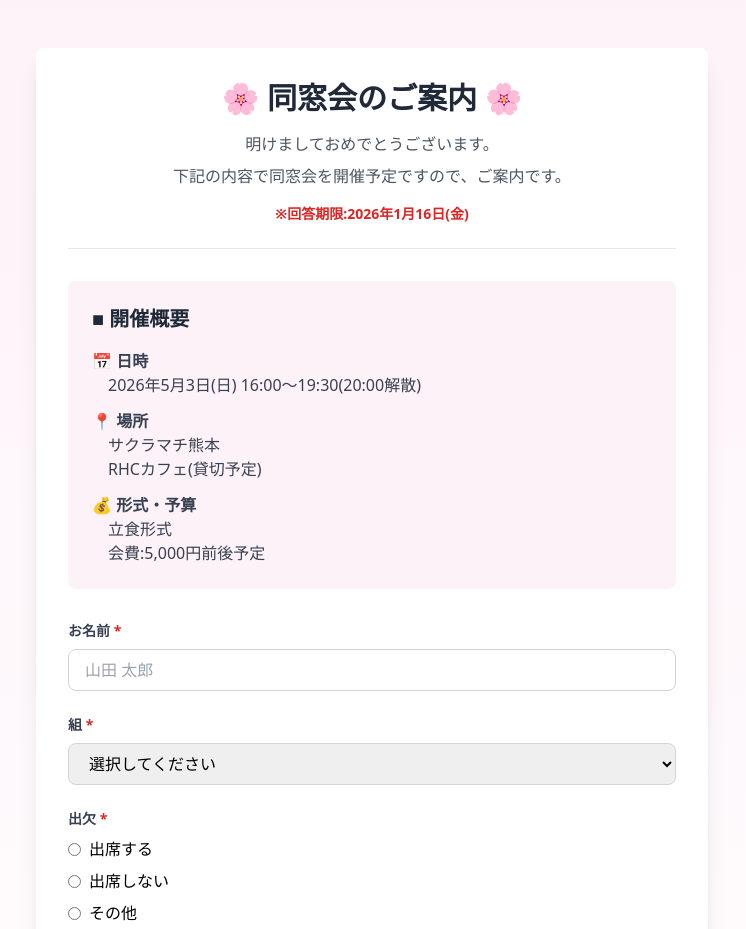
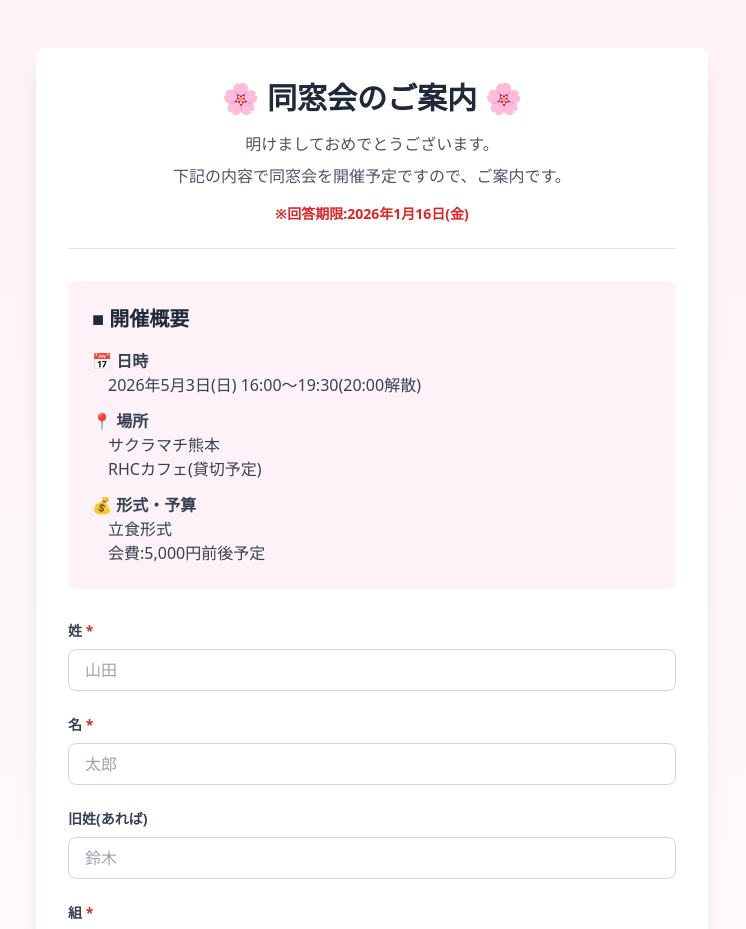
Before and after one commit to Hapiemon/dosokai, a Next.js app: page / in a window 1280 px wide. Shown: the top 929 px of the page, without its empty margins (268-1014 px from the left). Built offline with nearby package versions, Linux system fonts and the light colour scheme.

Commit message:
フォーム項目の名前を姓、名、旧姓に変更し、データベースのスキーマを更新

```diff
--- a/app/api/responses/route.ts
+++ b/app/api/responses/route.ts
@@ -5,10 +5,10 @@ export async function POST(request: NextRequest) {
   try {
     const body = await request.json();
 
-    const { name, class: classValue, attendance, attendanceOther, hasAllergy, allergyDetails, remarks } = body;
+    const { lastName, firstName, maidenName, class: classValue, attendance, attendanceOther, hasAllergy, allergyDetails, remarks } = body;
 
     // バリデーション
-    if (!name || !classValue || !attendance || typeof hasAllergy !== 'boolean') {
+    if (!lastName || !firstName || !classValue || !attendance || typeof hasAllergy !== 'boolean') {
       return NextResponse.json(
         { error: '必須項目が入力されていません' },
         { status: 400 }
@@ -29,7 +29,9 @@ export async function POST(request: NextRequest) {
     // データベースに保存
     const response = await prisma.response.create({
       data: {
-        name,
+        lastName,
+        firstName,
+        maidenName: maidenName || null,
         class: classValue,
         attendance,
         attendanceOther: attendanceOther || null,
--- a/app/page.tsx
+++ b/app/page.tsx
@@ -4,7 +4,9 @@ import { useState, FormEvent } from 'react';
 
 export default function Home() {
   const [formData, setFormData] = useState({
-    name: '',
+    lastName: '',
+    firstName: '',
+    maidenName: '',
     class: '',
     attendance: '',
     attendanceOther: '',
@@ -27,7 +29,9 @@ export default function Home() {
           'Content-Type': 'application/json',
         },
         body: JSON.stringify({
-          name: formData.name,
+          lastName: formData.lastName,
+          firstName: formData.firstName,
+          maidenName: formData.maidenName || null,
           class: formData.class,
           attendance: formData.attendance,
           attendanceOther: formData.attendanceOther || null,
@@ -40,7 +44,9 @@ export default function Home() {
       if (response.ok) {
         setShowSuccessModal(true);
         setFormData({
-          name: '',
+          lastName: '',
+          firstName: '',
+          maidenName: '',
           class: '',
           attendance: '',
           attendanceOther: '',
@@ -94,18 +100,47 @@ export default function Home() {
 
           {/* フォーム */}
           <form onSubmit={handleSubmit} className="space-y-6">
-            {/* 名前 */}
+            {/* 姓 */}
             <div>
               <label className="block text-sm font-bold text-gray-700 mb-2">
-                お名前 <span className="text-red-600">*</span>
+                姓 <span className="text-red-600">*</span>
               </label>
               <input
                 type="text"
                 required
-                value={formData.name}
-                onChange={(e) => setFormData({ ...formData, name: e.target.value })}
+                value={formData.lastName}
+                onChange={(e) => setFormData({ ...formData, lastName: e.target.value })}
                 className="w-full px-4 py-2 border border-gray-300 rounded-lg focus:ring-2 focus:ring-pink-500 focus:border-transparent"
-                placeholder="山田 太郎"
+                placeholder="山田"
+              />
+            </div>
+
+            {/* 名 */}
+            <div>
+              <label className="block text-sm font-bold text-gray-700 mb-2">
+                名 <span className="text-red-600">*</span>
+              </label>
+              <input
+                type="text"
+                required
+                value={formData.firstName}
+                onChange={(e) => setFormData({ ...formData, firstName: e.target.value })}
+                className="w-full px-4 py-2 border border-gray-300 rounded-lg focus:ring-2 focus:ring-pink-500 focus:border-transparent"
+                placeholder="太郎"
+              />
+            </div>
+
+            {/* 旧姓 */}
+            <div>
+              <label className="block text-sm font-bold text-gray-700 mb-2">
+                旧姓(あれば)
+              </label>
+              <input
+                type="text"
+                value={formData.maidenName}
+                onChange={(e) => setFormData({ ...formData, maidenName: e.target.value })}
+                className="w-full px-4 py-2 border border-gray-300 rounded-lg focus:ring-2 focus:ring-pink-500 focus:border-transparent"
+                placeholder="鈴木"
               />
             </div>
 
```
Also changed, not shown: 2 other files (tests, documents, lock files or other folders).
